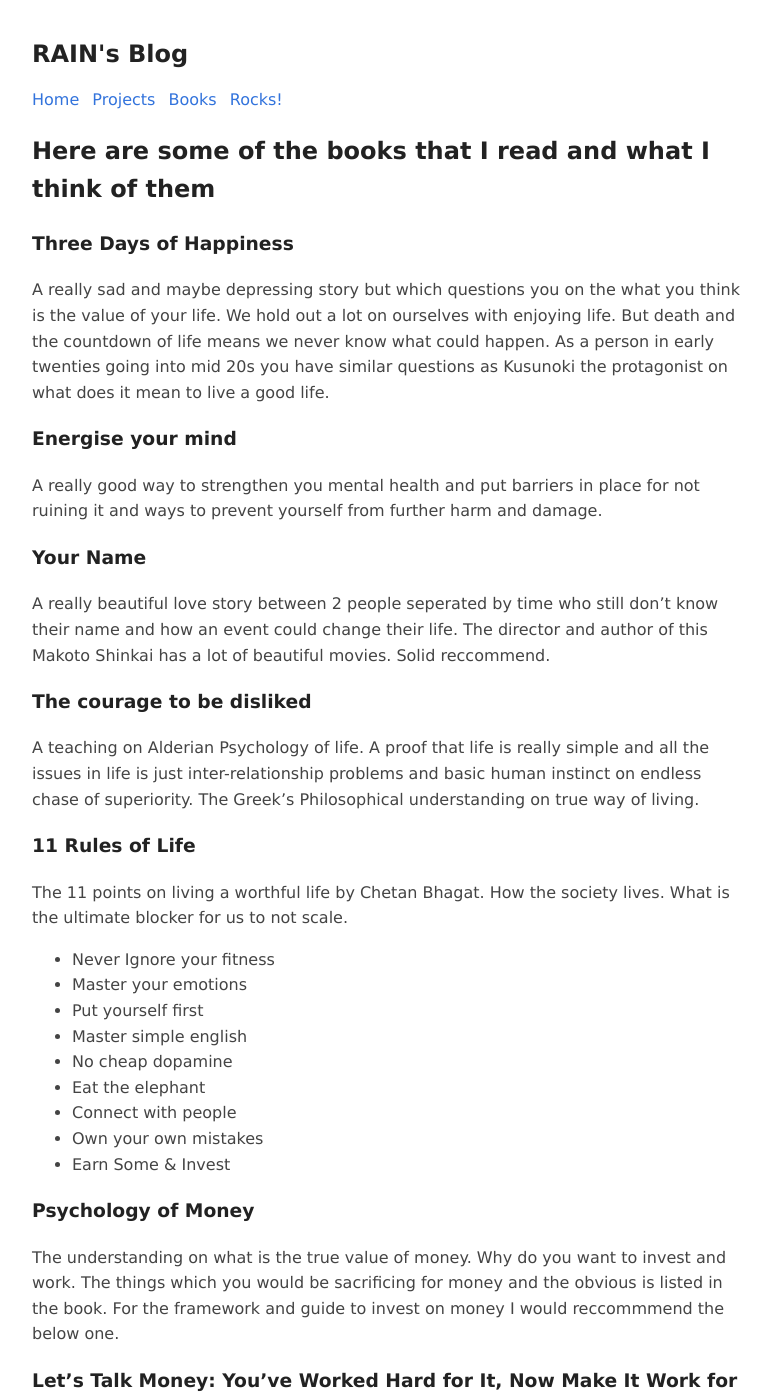
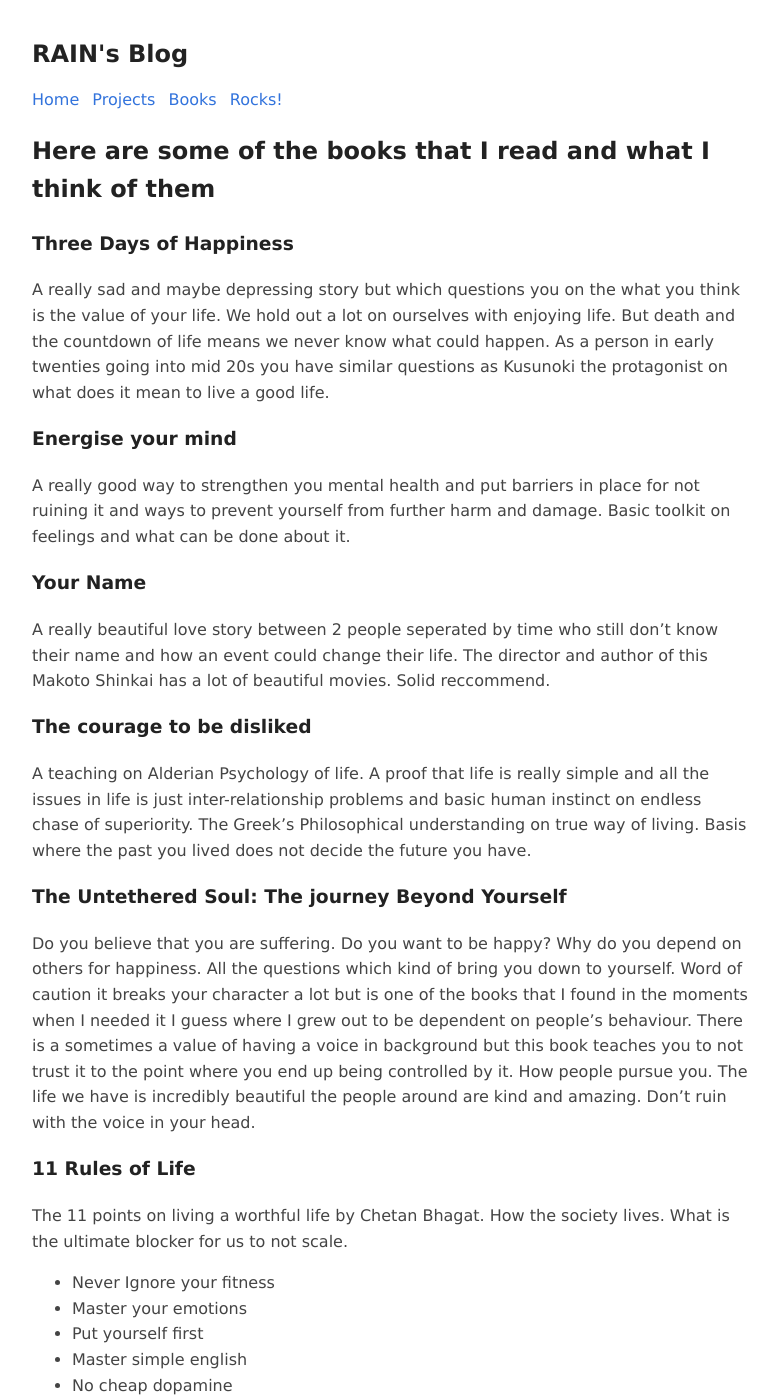
Before and after one commit to jr4in/rainjain.tech, a Jekyll site: the page built from books.md, in a window 1280 px wide and 1400 px high. Shown: the whole window, without its empty margins (248-1026 px from the left). Built offline with Jekyll 4.4.1, drawn with Linux system fonts in a browser that asks for light colours; some of the changed text lies outside the part shown.

Commit message:
Addition of Untethered soul book...

```diff
--- a/books.md
+++ b/books.md
@@ -8,13 +8,17 @@ title: Books
 A really sad and maybe depressing story but which questions you on the what you think is the value of your life. We hold out a lot on ourselves with enjoying life. But death and the countdown of life means we never know what could happen. As a person in early twenties going into mid 20s you have similar questions as Kusunoki the protagonist on what does it mean to live a good life.
 
 ### Energise your mind
-A really good way to strengthen you mental health and put barriers in place for not ruining it and ways to prevent yourself from further harm and damage.
+A really good way to strengthen you mental health and put barriers in place for not ruining it and ways to prevent yourself from further harm and damage. Basic toolkit on feelings and what can be done about it.
 
 ### Your Name
 A really beautiful love story between 2 people seperated by time who still don't know their name and how an event could change their life. The director and author of this Makoto Shinkai has a lot of beautiful movies. Solid reccommend.
 
 ### The courage to be disliked
-A teaching on Alderian Psychology of life. A proof that life is really simple and all the issues in life is just inter-relationship problems and basic human instinct on endless chase of superiority. The Greek's Philosophical understanding on true way of living.
+A teaching on Alderian Psychology of life. A proof that life is really simple and all the issues in life is just inter-relationship problems and basic human instinct on endless chase of superiority. The Greek's Philosophical understanding on true way of living. Basis where the past you lived does not decide the future you have.
+
+### The Untethered Soul: The journey Beyond Yourself
+Do you believe that you are suffering. Do you want to be happy? Why do you depend on others for happiness. All the questions which kind of bring you down to yourself. Word of caution it breaks your character a lot but is one of the books that I found in the moments when I needed it I guess where I grew out to be dependent on people's behaviour.
+There is a sometimes a value of having a voice in background but this book teaches you to not trust it to the point where you end up being controlled by it. How people pursue you. The life we have is incredibly beautiful the people around are kind and amazing. Don't ruin with the voice in your head.
 
 ### 11 Rules of Life
 The 11 points on living a worthful life by Chetan Bhagat. How the society lives. What is the ultimate blocker for us to not scale.
@@ -57,7 +61,13 @@ The incredible improvements in technology and an understanding how countries and
 The basic principles of a processor and how it works with really good explanations for the beginners trying to understand their computers.
 
 ### Operating Systems: Three Easy pieces
-How operating systems have been designed and even further in depth on How they solve the multiprogramming paradigm of compute we expect today. Is a free book and really good read
+How operating systems have been designed and even further in depth on How they solve the multiprogramming paradigm of compute we expect today. Divided into three pieces similar to how all of Physics was cut into 6 easy pieces by Richard Feynman
 
 ### Computer Networks: A Systems Approach
 How the world stack of networking technology is designed around us and a lot to think of how each layer communicates is a free book and really good read.
+
+
+### The daily Stoic
+From [wikipedia](https://en.wikipedia.org/wiki/Stoicism) "Stoicism is a philosophical movement and practical guide to living, emphasizing daily self-discipline and moral improvement, which originated in the Hellenistic period of ancient Greece and proliferated well into the Roman Imperial period."
+
+A really nice guide to living a well reasoned life currently reading after The Untethered Soul where it would rebuild myself into a stronger sense of character.
```
